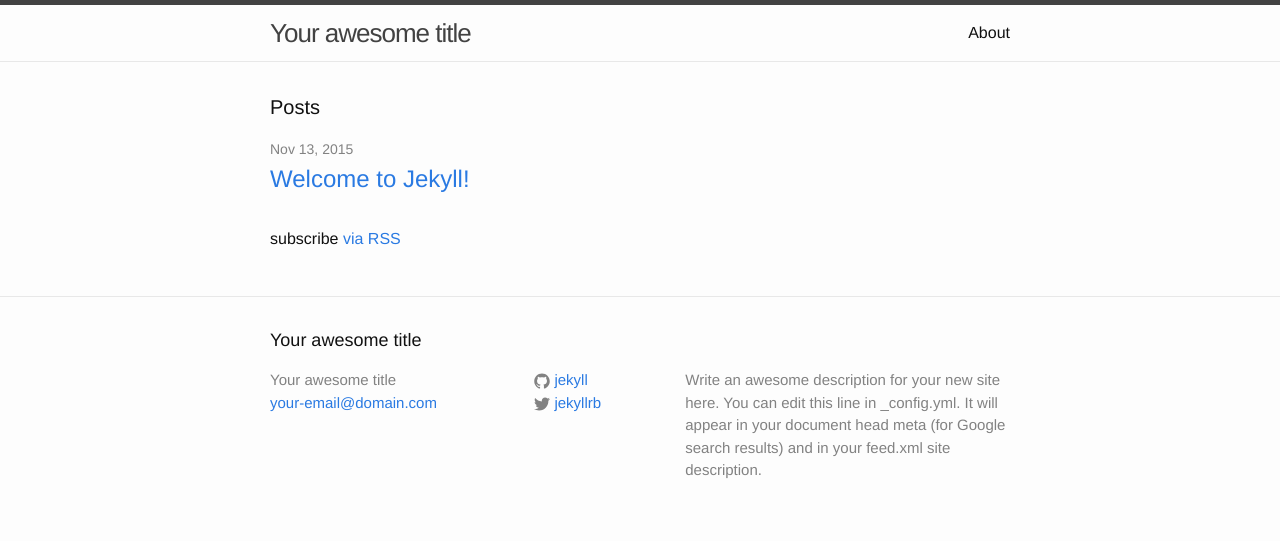
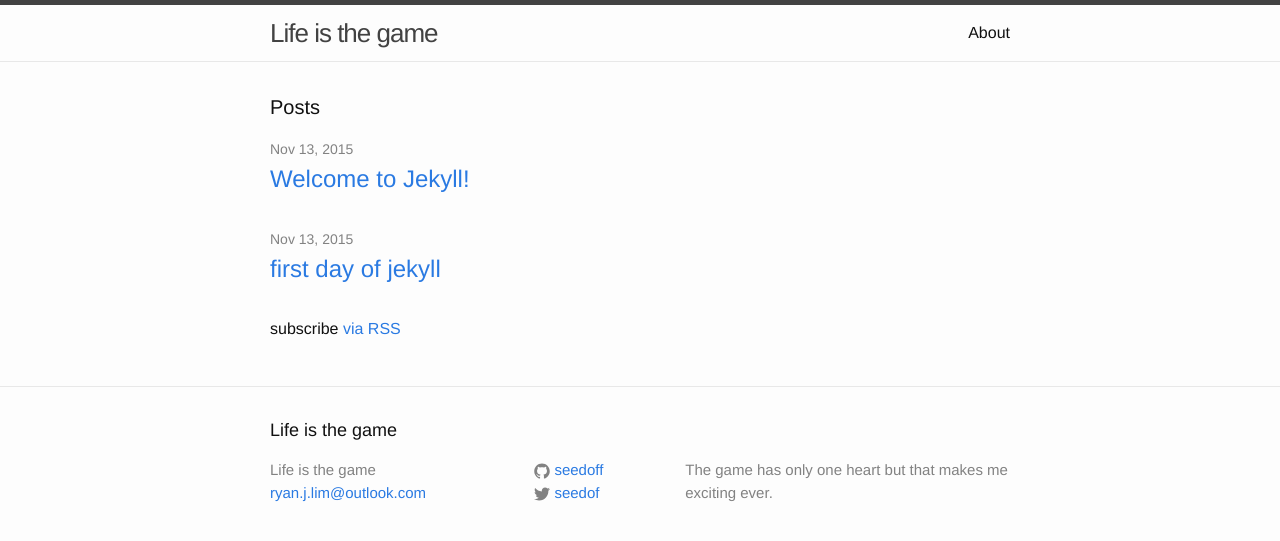
Before and after one commit to seedoff/seedoff.github.com, a Jekyll site: the page built from index.html, in a window 1280 px wide. Shown: the top 541 px of the page. Built offline with Jekyll 4.4.1, drawn with Linux system fonts in a browser that asks for light colours; Markdown is read by kramdown in place of the engine named in the settings.

Commit message:
first posting

```diff
--- a/_config.yml
+++ b/_config.yml
@@ -6,16 +6,28 @@
 # 'jekyll serve'. If you change this file, please restart the server process.
 
 # Site settings
-title: Your awesome title
-email: your-email@domain.com
+title: Life is the game
+email: ryan.j.lim@outlook.com
 description: > # this means to ignore newlines until "baseurl:"
-  Write an awesome description for your new site here. You can edit this
-  line in _config.yml. It will appear in your document head meta (for
-  Google search results) and in your feed.xml site description.
+  The game has only one heart but that makes me exciting ever.
+
+# Write an awesome description for your new site here. You can edit this
+# line in _config.yml. It will appear in your document head meta (for
+# Google search results) and in your feed.xml site description.
+
 baseurl: "" # the subpath of your site, e.g. /blog
-url: "http://yourdomain.com" # the base hostname & protocol for your site
-twitter_username: jekyllrb
-github_username:  jekyll
+url: "seedoff.github.io" # the base hostname & protocol for your site
+twitter_username: seedof
+github_username:  seedoff
 
 # Build settings
-markdown: kramdown
+markdown: redcarpet
+highlighter: pygments
+permalink: pretty
+
+safe: true
+lsi: true
+
+gems:
+    - jekyll-redirect-from
+    - jemoji
--- /dev/null
+++ b/_posts/2015-11-13-first of jekyll.md
@@ -0,0 +1,9 @@
+---
+layout: post
+title: first day of jekyll
+---
+
+It's the first day to apply "Jekyll" on github.
+Actually, I don't believe how I can make this. It just the word from github - honestly, I don't understand how to work inside github so far - but I searched for that keyword from google and read, read and read any kind of posting I can understand and keep digging the ground just before I made it.
+
+I think, I have lots of "homework" for me this time. But it doesn't make me screw anyway. It's good chance to open the door inside code and development. The most important thing is interest, passion and curiosity whatever I do in any work.
```
